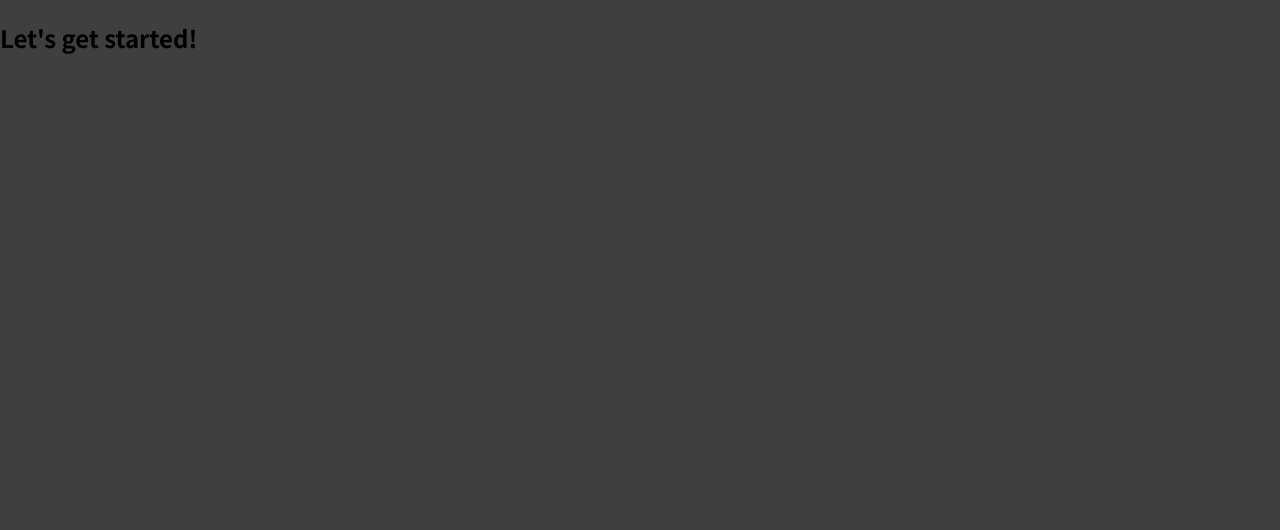
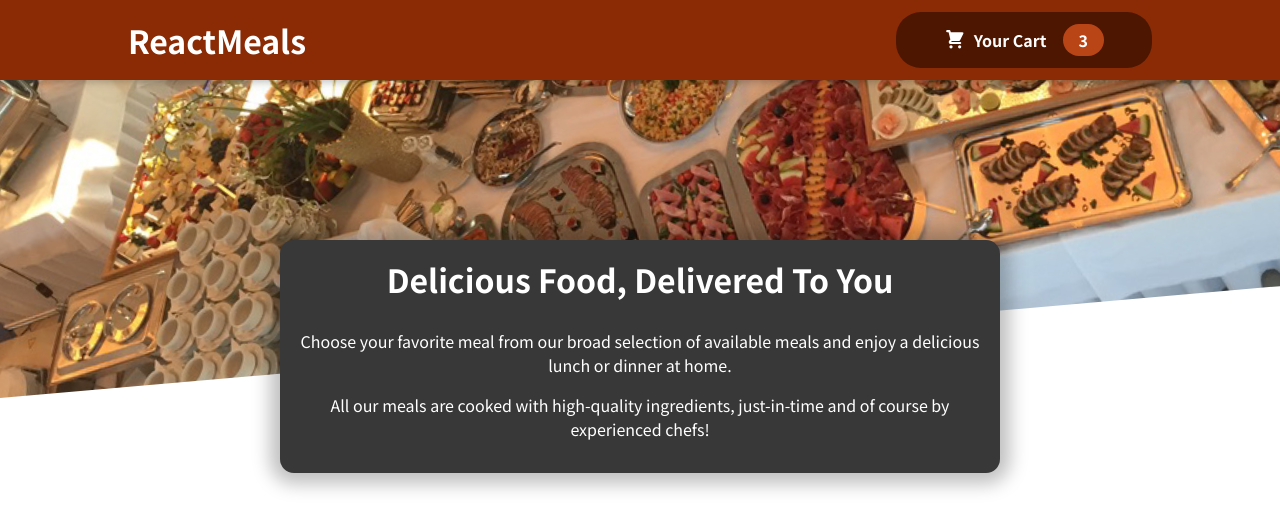
Before and after one commit to calher99/food-order-app, a React (Create React App) app: page / in a window 1280 px wide. Shown: the top 530 px of the page. Built offline with nearby package versions, Linux system fonts and the light colour scheme.

Commit message:
create Meals and Header sections

```diff
--- a/src/App.js
+++ b/src/App.js
@@ -1,8 +1,13 @@
+import React from "react";
+import Header from "./components/Header/Header";
+import Meals from "./components/Meals/Meals";
+
 function App() {
   return (
-    <div>
-      <h2>Let's get started!</h2>
-    </div>
+    <React.Fragment>
+      <Header/>
+      <Meals/>
+    </React.Fragment>
   );
 }
 
--- /dev/null
+++ b/src/Components/Cart/CartIcon.js
@@ -0,0 +1,13 @@
+const CartIcon = () => {
+    return (
+      <svg
+        xmlns='http://www.w3.org/2000/svg'
+        viewBox='0 0 20 20'
+        fill='currentColor'
+      >
+        <path d='M3 1a1 1 0 000 2h1.22l.305 1.222a.997.997 0 00.01.042l1.358 5.43-.893.892C3.74 11.846 4.632 14 6.414 14H15a1 1 0 000-2H6.414l1-1H14a1 1 0 00.894-.553l3-6A1 1 0 0017 3H6.28l-.31-1.243A1 1 0 005 1H3zM16 16.5a1.5 1.5 0 11-3 0 1.5 1.5 0 013 0zM6.5 18a1.5 1.5 0 100-3 1.5 1.5 0 000 3z' />
+      </svg>
+    );
+  };
+
+  export default CartIcon;
--- a/src/Components/Header/Header.js
+++ b/src/Components/Header/Header.js
@@ -1,8 +1,21 @@
-
+import React from 'react';
+import classes from './Header.module.css'
+import mealsPic from '../../assets/meals.jpg'
+import HeaderCartButton from './HeaderCartButton';
 
 const Header = () => {
 
-
+    return (
+        <React.Fragment>
+            <header className={classes.header}>
+                <h1>ReactMeals</h1>
+                <HeaderCartButton/>
+            </header>
+            <div className={classes['main-image']}>
+                <img src={mealsPic} alt='Table with food'/>
+            </div>
+        </React.Fragment>
+    );
 }
 
 export default Header;
--- a/src/Components/Header/Header.module.css
+++ b/src/Components/Header/Header.module.css
@@ -0,0 +1,29 @@
+.header {
+    position: fixed;
+    top: 0;
+    left: 0;
+    width: 100%;
+    height: 5rem;
+    background-color: #8a2b06;
+    color: white;
+    display: flex;
+    justify-content: space-between;
+    align-items: center;
+    padding: 0 10%;
+    box-shadow: 0 2px 8px rgba(0, 0, 0, 0.25);
+    z-index: 10;
+}
+
+.main-image {
+    width: 100%;
+    height: 25rem;
+    z-index: 0;
+    overflow: hidden;
+}
+
+.main-image img {
+    width: 110%;
+    height: 100%;
+    object-fit: cover;
+    transform: rotateZ(-5deg) translateY(-4rem) translateX(-1rem);
+}
--- /dev/null
+++ b/src/Components/Header/HeaderCartButton.js
@@ -0,0 +1,18 @@
+import CartIcon from "../Cart/CartIcon";
+import classes from './HeaderCartButton.module.css'
+
+const HeaderCartButton = props => {
+    return (
+        <button className={classes.button}>
+            <span className={classes.icon}>
+                <CartIcon />
+            </span>
+            <span>Your Cart</span>
+            <span className={classes.badge}>
+                3
+            </span>
+        </button>
+    );
+}
+
+export default HeaderCartButton;
--- a/src/Components/Header/HeaderCartButton.module.css
+++ b/src/Components/Header/HeaderCartButton.module.css
@@ -0,0 +1,63 @@
+.button {
+    cursor: pointer;
+    font: inherit;
+    border: none;
+    background-color: #4d1601;
+    color: white;
+    padding: 0.75rem 3rem;
+    display: flex;
+    justify-content: space-around;
+    align-items: center;
+    border-radius: 25px;
+    font-weight: bold;
+}
+
+.button:hover,
+.button:active {
+    background-color: #2c0d00;
+}
+
+.icon {
+    width: 1.35rem;
+    height: 1.35rem;
+    margin-right: 0.5rem;
+}
+
+.badge {
+    background-color: #b94517;
+    padding: 0.25rem 1rem;
+    border-radius: 25px;
+    margin-left: 1rem;
+    font-weight: bold;
+}
+
+.button:hover .badge,
+.button:active .badge {
+    background-color: #92320c;
+}
+
+.bump {
+    animation: bump 300ms ease-out;
+}
+
+@keyframes bump {
+    0% {
+        transform: scale(1);
+    }
+
+    10% {
+        transform: scale(0.9);
+    }
+
+    30% {
+        transform: scale(1.1);
+    }
+
+    50% {
+        transform: scale(1.15);
+    }
+
+    100% {
+        transform: scale(1);
+    }
+}
--- /dev/null
+++ b/src/Components/Meals/Meals.js
@@ -0,0 +1,10 @@
+import React from 'react'
+import MealsSummary from './MealsSummary'
+
+const Meals = () => {
+  return (
+    <MealsSummary/>
+  )
+}
+
+export default Meals
--- /dev/null
+++ b/src/Components/Meals/MealsSummary.js
@@ -0,0 +1,19 @@
+import classes from './MealsSummary.module.css';
+
+const MealsSummary = () => {
+  return (
+    <section className={classes.summary}>
+      <h2>Delicious Food, Delivered To You</h2>
+      <p>
+        Choose your favorite meal from our broad selection of available meals
+        and enjoy a delicious lunch or dinner at home.
+      </p>
+      <p>
+        All our meals are cooked with high-quality ingredients, just-in-time and
+        of course by experienced chefs!
+      </p>
+    </section>
+  );
+};
+
+export default MealsSummary;
--- /dev/null
+++ b/src/Components/Meals/MealsSummary.module.css
@@ -0,0 +1,18 @@
+.summary {
+    text-align: center;
+    max-width: 45rem;
+    width: 90%;
+    margin: auto;
+    margin-top: -10rem;
+    position: relative;
+    background-color: #383838;
+    color: white;
+    border-radius: 14px;
+    padding: 1rem;
+    box-shadow: 0 1px 18px 10px rgba(0, 0, 0, 0.25);
+}
+
+.summary h2 {
+    font-size: 2rem;
+    margin-top: 0;
+}
--- a/src/index.css
+++ b/src/index.css
@@ -10,5 +10,4 @@
 
 body {
   margin: 0;
-  background-color: #3f3f3f;
 }
```
Also changed, not shown: src/Components/Meals/AvailableMeals.js (added, +36 -0 lines), src/Components/Meals/AvailableMeals.module.css (added, +24 -0 lines), src/assets/meals.jpg (added).
